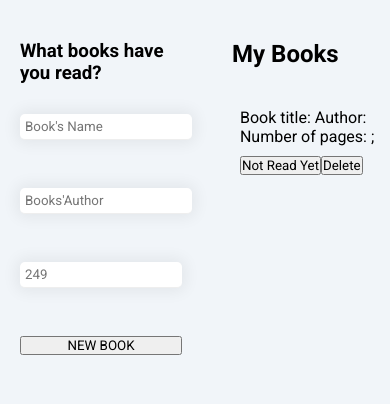
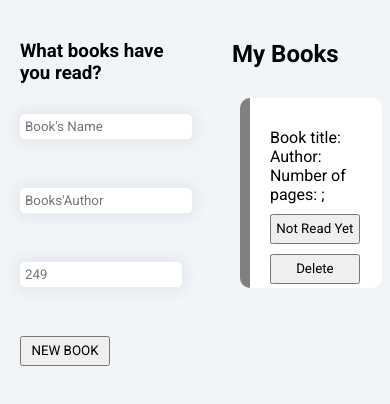
Before and after one commit to OnionPowder01/Book-Library, a plain HTML site: page index.html in a window 390 px wide. Both pictures are taken after a click on the button "NEW BOOK". Drawn offline with Linux system fonts and the light colour scheme.

Commit message:
change css html js

```diff
--- a/index.html
+++ b/index.html
@@ -20,12 +20,13 @@
             <input type ="text" placeholder="Book's Name" id = "title"><br/><br/>
             <input type ="text" placeholder="Books'Author" id = "author"><br/><br/>
             <input type ="number" placeholder="249" id = "pages"><br/><br/>
-            <button class="new-book" onclick="addNewBook()">NEW BOOK</button>
+            <button class="new-book btn-text btn btns" onclick="addNewBook()">NEW BOOK</button>
         </div>
             </div>
             <div class="books">
                 <h2>My Books</h2>
                 <div class="books-container">
+
 
                 </div>
             </div>
--- a/script.js
+++ b/script.js
@@ -8,7 +8,7 @@ function Book(title, author, pages) {
   this.author = author;
   this.pages = pages;
   this.ShowContent = function () {
-    return ` Book title: ${this.title} \n Author: ${this.author} \n Number of pages: ${this.pages}`;
+    return ` Book title: ${this.title}\n Author: ${this.author} \n Number of pages: ${this.pages}`;
   };
 }
 
@@ -21,18 +21,22 @@ function ShowBook() {
   output = "";
   output += myLibrary[i].ShowContent() + "; ";
 
-  element.classList.add(`MyClass`);
+  element.classList.add(`BookClass`);
   p.innerHTML = output;
 
   //Remove Button
-
+  btnRemove.classList.add('btn-text');
+  btnRemove.classList.add('btn');
+  btnRemove.classList.add('btns');
   btnRemove.innerText = "Delete";
   btnRemove.addEventListener("click", function RemoveBook() {
     element.outerHTML = "";
   });
 
   //Read Button
-
+  btn.classList.add('btn-text');
+  btn.classList.add('btn');
+  btn.classList.add('btns');
   btn.innerText = "Not Read Yet";
   btn.addEventListener("click", function ReadClick() {
     btn.textContent = "Read";
--- a/style.css
+++ b/style.css
@@ -22,14 +22,9 @@ body {
     height: auto;
     margin-right: 10px;
     box-sizing: border-box;
-
-
 }
 
 .inputs {
-
-
-
     padding:20px;
     top: 0;
     position: -webkit-sticky;
@@ -73,12 +68,26 @@ input[type=text] {
   display: grid;
   grid-template-columns: 1fr;
   grid-template-rows: 3fr 1fr;
-  border-left: 10px solid brown;
+  border-left: 10px solid gray;
   border-radius: 10px;
   background-color: #fff;
   height: 200px;
+  padding: 20px;
+}
 
-  padding: 20px;
+
+.btn {
+  line-height: 50px;
+  height: 50px;
+  text-align: center;
+  width: 150px;
+  cursor: pointer;
+}
+
+.btns {
+  color: black;
+  transition: all 0.3s;
+  position: relative;
 }
 
 @media (min-width: 0px) and (max-width: 639px) {
@@ -95,10 +104,24 @@ input[type=text] {
     display: grid;
 
   }
+  .btn {
+    line-height: 20px;
+    height: 30px;
+    text-align: center;
+    width: 90px;
+    cursor: pointer;
+  }
 }
 
 @media (min-width: 640px) and (max-width: 1000px) {
   .books-container {
     grid-template-columns: repeat(auto-fit, minmax(200px, 1fr));
   }
+  .btn {
+    line-height: 40px;
+    height: 45px;
+    text-align: center;
+    width: 80px;
+    cursor: pointer;
+  }
 }
```
